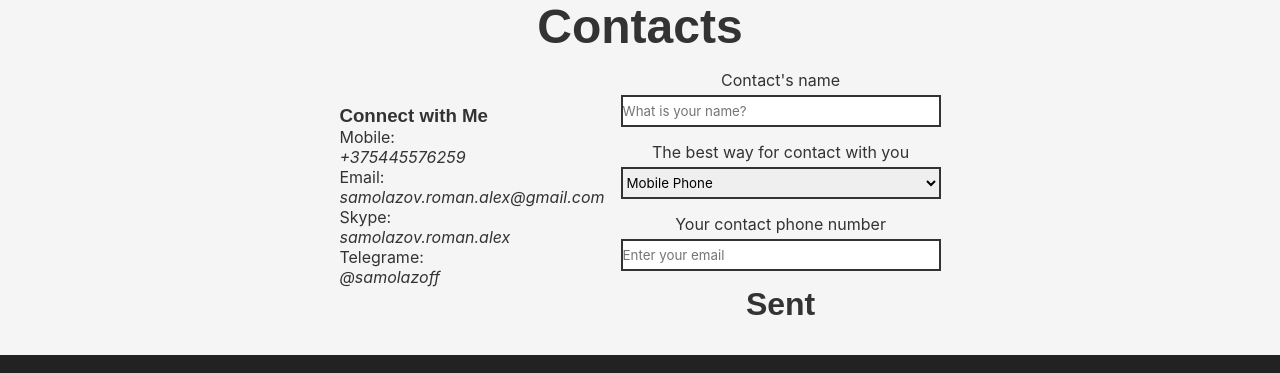
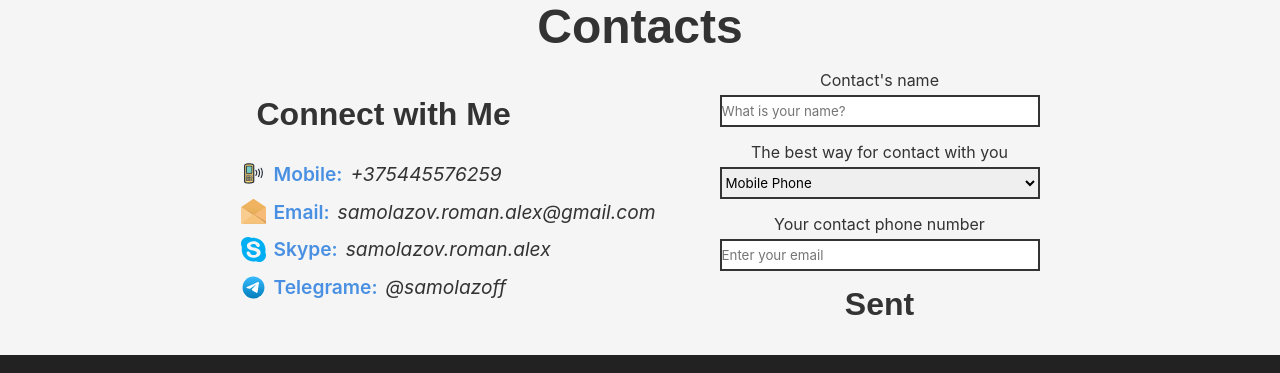
Before and after one commit to samolazoff/portfolio-samolazoff, a React (Vite) app in the folder frontend/: page / in a window 1280 px wide. Shown: the part 921-1294 px from the top of the page. Built offline with nearby package versions, Linux system fonts and the light colour scheme.

Commit message:
Add style address

```diff
--- a/frontend/src/App.scss
+++ b/frontend/src/App.scss
@@ -22,3 +22,7 @@
 .title-box{
     font-size: 3rem;
 }
+.subtitle-block{
+    padding: 1rem;
+    font-size: 2rem;
+}
--- a/frontend/src/components/Contacts/Contacts.jsx
+++ b/frontend/src/components/Contacts/Contacts.jsx
@@ -1,6 +1,11 @@
 import './Contacts.scss';
 
 import FormConnect from '../FormConnect/FormConnect';
+
+import mobileImg from '../../assets/svg/mobile-phone-signal-svgrepo-com.svg';
+import mailImg from '../../assets/svg/email-opened-svgrepo-com.svg';
+import skypeImg from '../../assets/svg/skype-color-svgrepo-com.svg';
+import telegImg from '../../assets/svg/telegram-svgrepo-com.svg';
 
 const Contacts = () => {
     return (
@@ -10,23 +15,26 @@ const Contacts = () => {
                 <div className="block-addresses">
                     <h3 className='subtitle-block'>Connect with Me</h3>
                     <div className='address'>
+                        <img src={mobileImg} alt="svg" />
                         <span className="address_title">Mobile:</span>
                         <address> +375445576259</address>
                     </div>
                     <div className='address'>
+                        <img src={mailImg} alt="svg" />
                         <span className="address_title">Email:</span>
                         <address>samolazov.roman.alex@gmail.com</address>
                     </div>
                     <div className='address'>
+                        <img src={skypeImg} alt="svg" />
                         <span className="address_title">Skype:</span>
                         <address>samolazov.roman.alex</address>
                     </div>
                     <div className='address'>
+                        <img src={telegImg} alt="svg" />
                         <span className="address_title">Telegrame:</span>
                         <address>@samolazoff</address>
                     </div>
                     <div className="block-social-media">
-
                     </div>
                 </div>
                 <FormConnect/>
--- a/frontend/src/components/Contacts/Contacts.scss
+++ b/frontend/src/components/Contacts/Contacts.scss
@@ -9,7 +9,29 @@
         flex-direction: row;
         justify-content: space-around;
         align-items: center;
-        gap: 1rem;
+        gap: 4rem;
         flex-wrap: wrap;
     }
+    .block-addresses{
+        display: flex;
+        flex-direction: column;
+        justify-content: flex-start;
+        align-items: flex-start;
+        gap: .8rem;
+        .address{
+            display: flex;
+            flex-direction: row;
+            justify-content: flex-start;
+            align-items: center;
+            gap: .5rem;
+            font-size: 1.2rem;
+            &_title{
+                color:#4A90E2;
+                font-weight: 600;
+            }
+            img{
+                width: 25px;
+            }
+        }
+    }
 }
```
Also changed, not shown: frontend/src/assets/svg/skype-color-svgrepo-com.svg (added).
